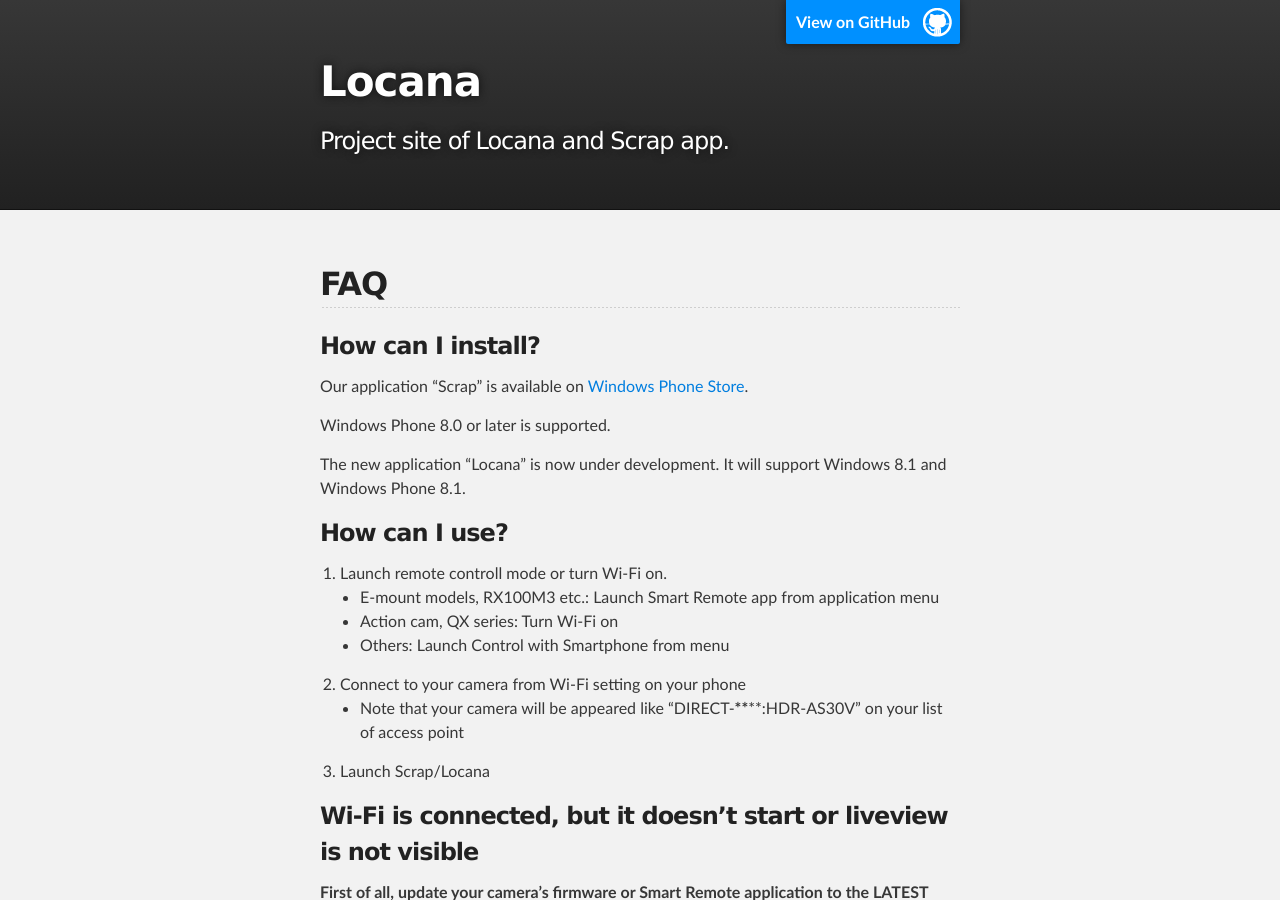
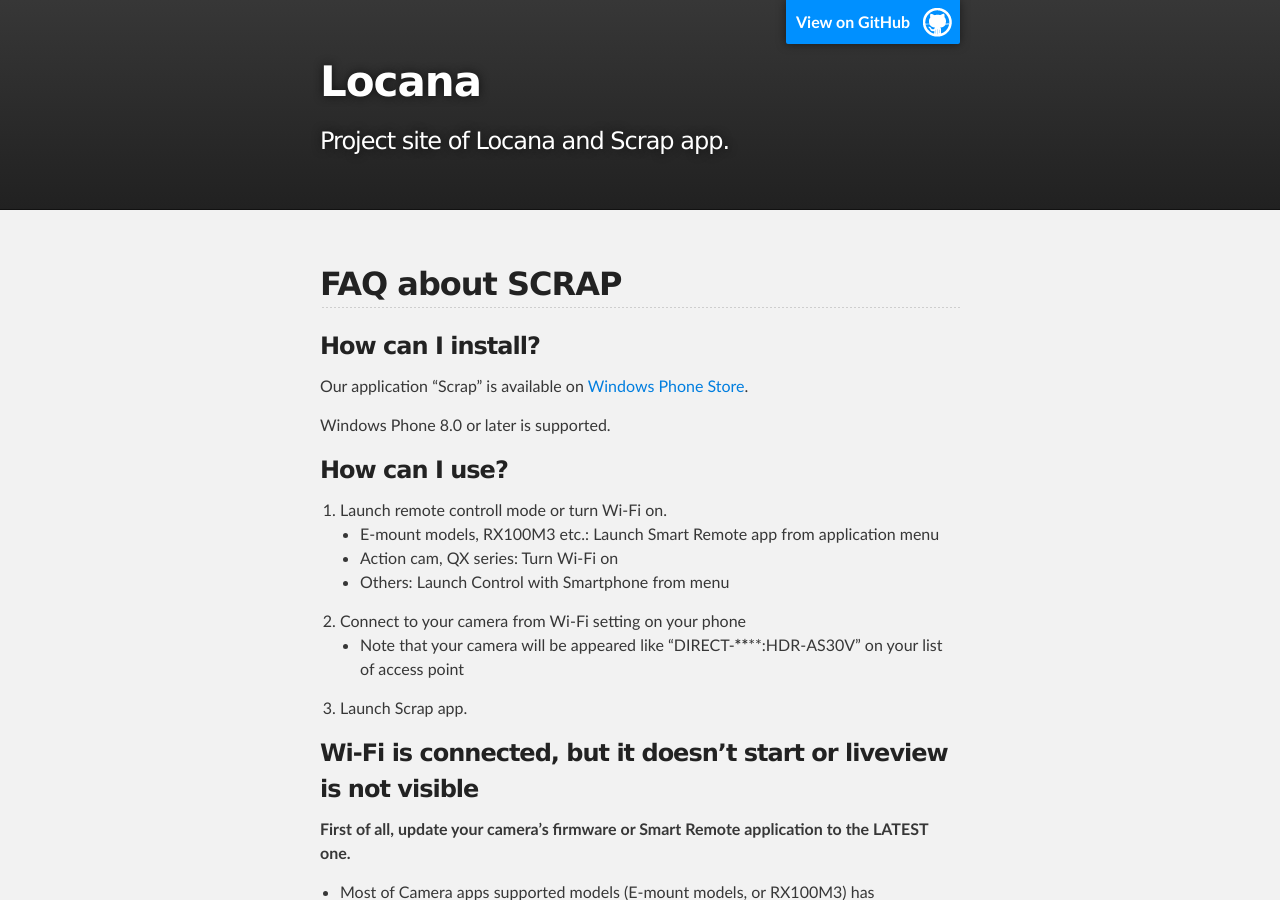
Before and after one commit to locana/locana.github.io, a Jekyll site: the page built from scrap_faq.md, in a window 1280 px wide and 900 px high. Built offline with Jekyll 4.4.1, drawn with Linux system fonts in a browser that asks for light colours; some of the changed text lies outside the part shown.

Commit message:
Change FAQ page name

```diff
--- a/faq.md
+++ b/scrap_faq.md
@@ -2,15 +2,13 @@
 layout: default
 ---
 
-## FAQ
+## FAQ about SCRAP
 
 ### How can I install?
 
 Our application "Scrap" is available on [Windows Phone Store](http://www.windowsphone.com/en-us/store/app/scrap/896b0e1b-2c1a-40e4-9c55-09050e3860dc).
 
 Windows Phone 8.0 or later is supported.
-
-The new application "Locana" is now under development. It will support Windows 8.1 and Windows Phone 8.1.
 
 ### How can I use?
 1. Launch remote controll mode or turn Wi-Fi on.
@@ -19,7 +17,7 @@
   + Others: Launch Control with Smartphone from menu
 2. Connect to your camera from Wi-Fi setting on your phone
   + Note that your camera will be appeared like "DIRECT-********:HDR-AS30V" on your list of access point
-3. Launch Scrap/Locana
+3. Launch Scrap app.
 
 ### Wi-Fi is connected, but it doesn't start or liveview is not visible
 **First of all, update your camera's firmware or Smart Remote application to the LATEST one.**
@@ -52,7 +50,7 @@
 ### How can I send feedback?
 We're waiting your feedback on Twitter ([@scrap_support](https://twitter.com/scrap_support)). Give us feedback and ask us anything!
 
-And if you are a developer, share us on the repositories ([Scrap](https://github.com/kazyx/WPPMM), [Locana](https://github.com/locana/uwpmm)) directry.
+And if you are a developer, share us on [the repository](https://github.com/kazyx/WPPMM) directry.
 
 ---
 [Back to Index](/)
```
Also changed, not shown: index.md (+1 -1 lines), 3 other files.
